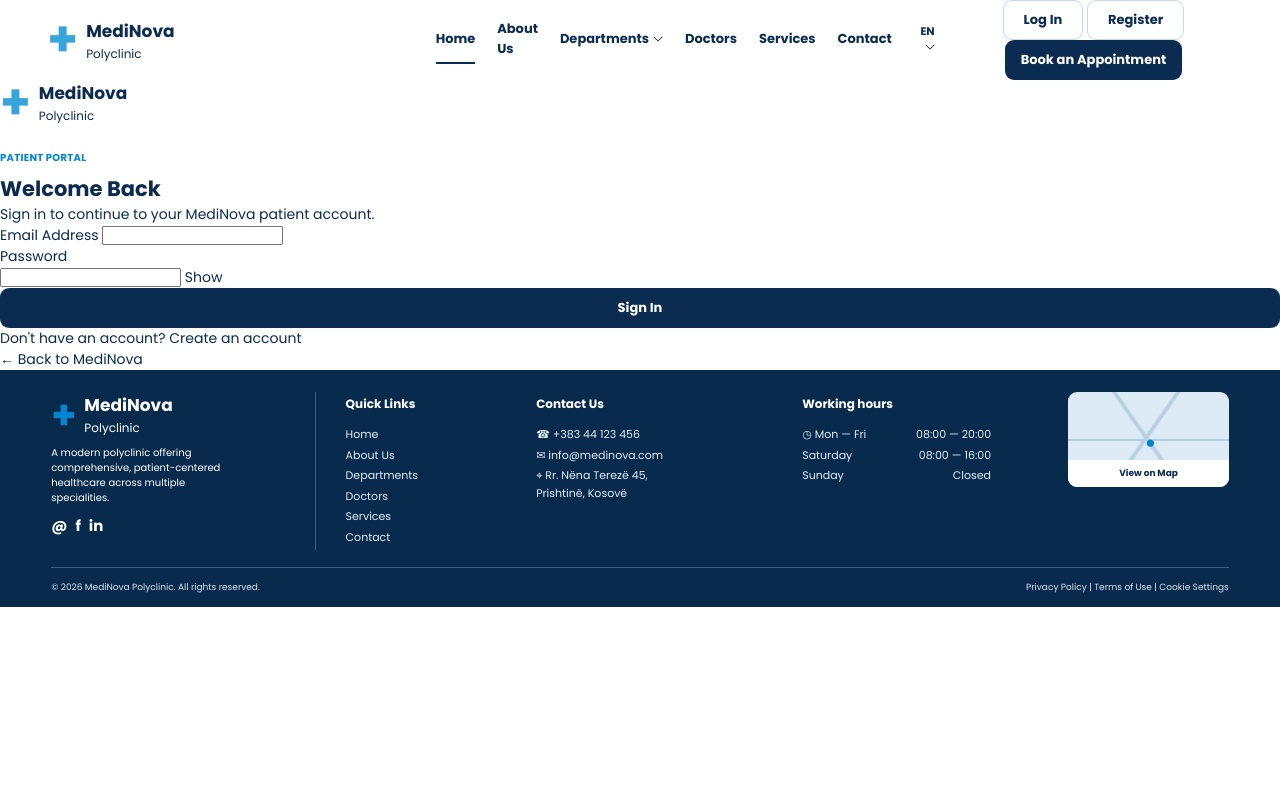
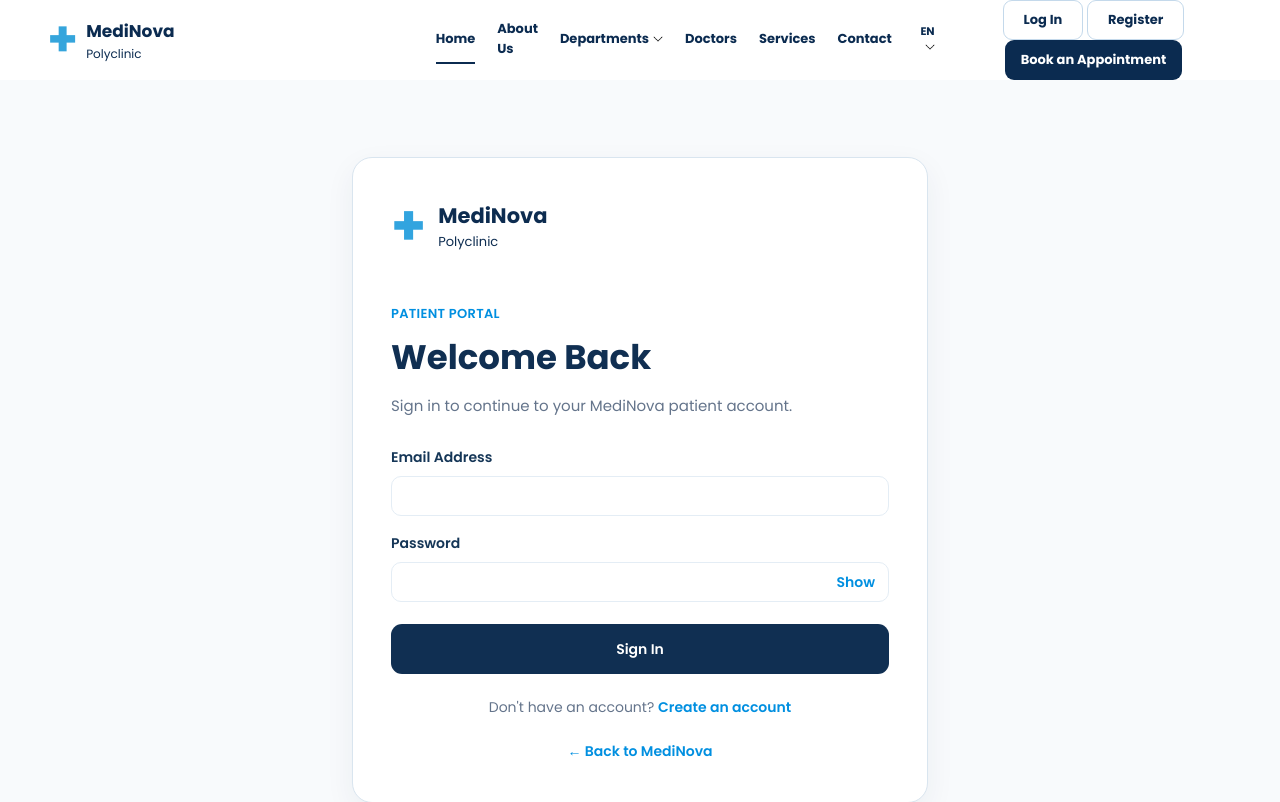
Before and after one commit to rita-musliu/RitaMusliu-AnaHasani-Projekti2a, a plain HTML site: page Pages/login.html in a window 1280 px wide. Shown: the top 802 px of the page. Drawn offline with Linux system fonts and the light colour scheme; files whose address does not match are found by name.

Commit message:
stili per login edhe register

```diff
--- a/CSS/style.css
+++ b/CSS/style.css
@@ -303,3 +303,246 @@ h1, h2, h3, h4 {
     font-size: 9px;
     color: #d9e5ef;
 }
+
+.auth-wrap {
+    min-height:600px;
+    background:#f5f9fc;
+    padding:55px 18px;
+    display:grid;
+    place-items:center;
+}
+.auth-card {
+    width:min(100%,460px);
+    background:#fff;
+    border:1px solid #e0eaf2;
+    border-radius:15px;
+    padding:30px;
+    box-shadow:0 10px 30px rgba(13,48,79,.06);
+}
+.auth-card h1 {
+    font-size:27px;
+    margin:8px 0;
+}
+.auth-card .muted {
+    font-size:12px;
+    margin-bottom:22px;
+}
+.auth-card .form-field {
+    margin-bottom:14px;
+}
+.auth-bottom {
+    font-size:12px;
+    text-align:center;
+    margin-top:18px;
+    color:#6b8093;
+}
+.auth-bottom a {
+    color:#1689c8;
+    font-weight:bold;
+}
+.password-wrap {
+    position:relative;
+}
+.password-wrap .input {
+    padding-right:70px;
+}
+.password-toggle {
+    position:absolute;
+    right:10px;
+    top:50%;
+    transform:translateY(-50%);
+    border:0;
+    background:none;
+    color:#1689c8;
+    font-size:11px;
+    font-weight:bold;
+}
+.notice {padding:12px 14px;
+    background:#eef8f1;
+    color:#267445;
+    border-radius:8px;
+    font-size:12px;
+    margin-top:12px;
+    display:none;
+}
+.notice.show {
+    display:block;
+}
+#loginPassword, #loginEmail{
+    display: block;
+    border: 1px solid #E4EDF5;
+    border-radius: 10px;
+    height: 40px;
+    width: 100%;
+}
+
+.auth-wrap {
+    min-height: 100vh;
+    display: flex;
+    justify-content: center;
+    align-items: center;
+    padding: 24px;
+    background-color: #f8fafc;
+}
+
+.auth-card {
+    width: 100%;
+    max-width: 576px;
+    padding: 40px 38px;
+    background: #fff;
+    border: 1px solid #d9e5ef;
+    border-radius: 20px;
+}
+
+.auth-card .logo {
+    display: inline-flex;
+    align-items: center;
+    gap: 12px;
+    margin-bottom: 25px;
+    text-decoration: none;
+}
+
+.auth-card .logo-plus {
+    font-size: 56px;
+    font-weight: 700;
+    line-height: 1;
+    color: #32a4df;
+}
+
+.auth-card .logo-text {
+    display: flex;
+    flex-direction: column;
+    color: #0d2c50;
+}
+
+.auth-card .logo-text strong {
+    font-size: 21px;
+    font-weight: 700;
+}
+
+.auth-card .logo-text small {
+    font-size: 13px;
+}
+
+.auth-card .eyebrow {
+    color: #008fe0;
+    font-size: 13px;
+    font-weight: 600;
+    margin-bottom: 8px;
+}
+
+.auth-card h1 {
+    font-size: 34px;
+    font-weight: 700;
+    color: #102f52;
+    margin-bottom: 12px;
+}
+
+.auth-card .muted {
+    color: #64748b;
+    font-size: 15px;
+    line-height: 1.5;
+    margin-bottom: 30px;
+}
+
+.auth-card .form-field {
+    display: flex;
+    flex-direction: column;
+    margin-bottom: 17px;
+}
+
+.auth-card .form-field label {
+    color: #153657;
+    font-size: 14px;
+    font-weight: 600;
+    margin-bottom: 8px;
+}
+
+.auth-card .input {
+    width: 100%;
+    height: 51px;
+    padding: 0 14px;
+    border: 1px solid #cfdfee;
+    border-radius: 11px;
+    background: #fff;
+    color: #153657;
+    font-size: 15px;
+    outline: none;
+}
+
+.auth-card .input:focus {
+    border-color: #269cda;
+}
+
+.auth-card .password-wrap {
+    position: relative;
+    display: flex;
+    align-items: center;
+}
+
+.auth-card .password-wrap .input {
+    padding-right: 65px;
+}
+
+.auth-card .password-toggle {
+    position: absolute;
+    right: 14px;
+    background: none;
+    border: none;
+    color: #008fe0;
+    font-size: 14px;
+    font-weight: 600;
+    cursor: pointer;
+}
+
+.auth-card .form-actions {
+    margin-top: 22px;
+}
+
+.auth-card .button-dark {
+    width: 100%;
+    height: 50px;
+    border: none;
+    border-radius: 11px;
+    background: #102f52;
+    color: #fff;
+    font-size: 14px;
+    font-weight: 600;
+    cursor: pointer;
+}
+
+.auth-card .button-dark:hover {
+    background: #19436e;
+}
+
+.auth-card .notice {
+    margin-top: 12px;
+    font-size: 14px;
+}
+
+.auth-card .auth-bottom {
+    text-align: center;
+    color: #64748b;
+    font-size: 14px;
+    margin-top: 23px;
+}
+
+.auth-card .auth-bottom a {
+    color: #008fe0;
+    font-weight: 600;
+    text-decoration: none;
+}
+
+.auth-card .auth-bottom a:hover {
+    text-decoration: underline;
+}
+
+@media (max-width: 600px) {
+    .auth-wrap {
+        padding: 12px;
+    }
+
+    .auth-card {
+        padding: 30px 22px;
+    }
+}
```
